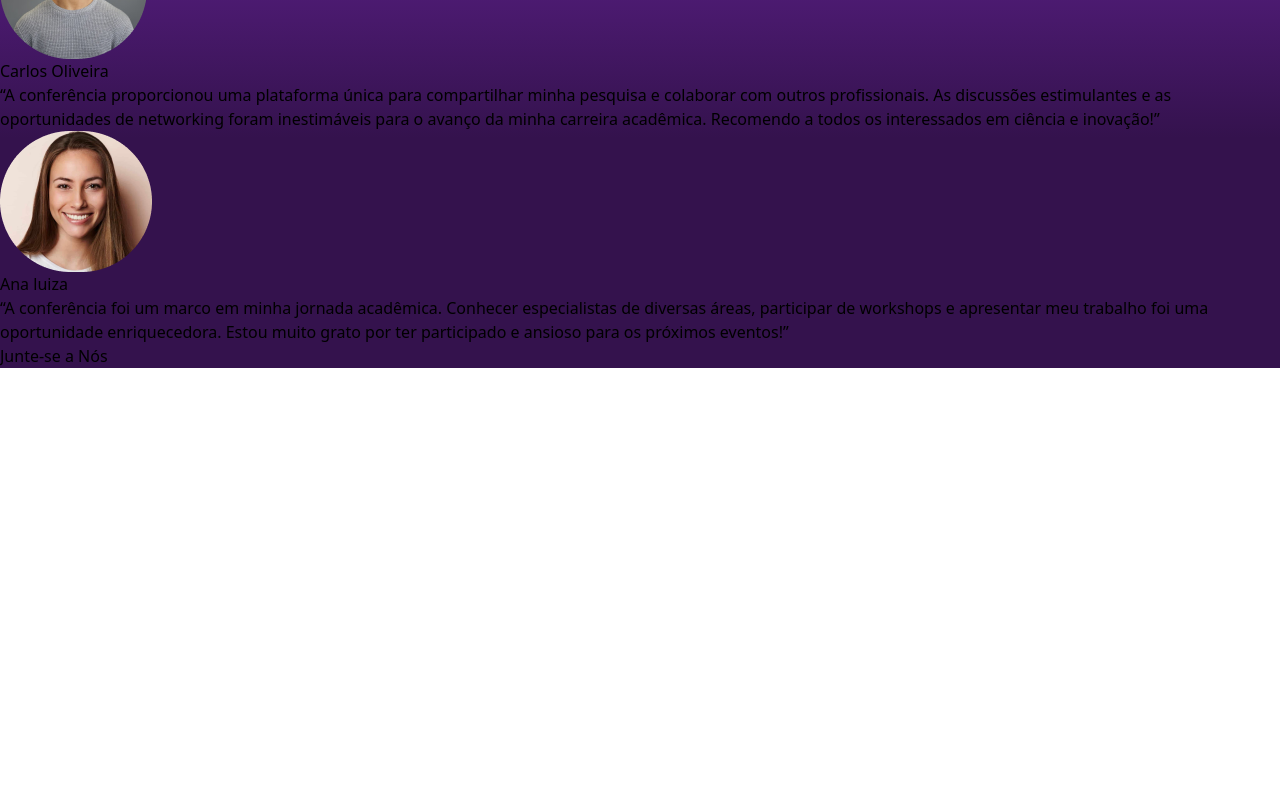
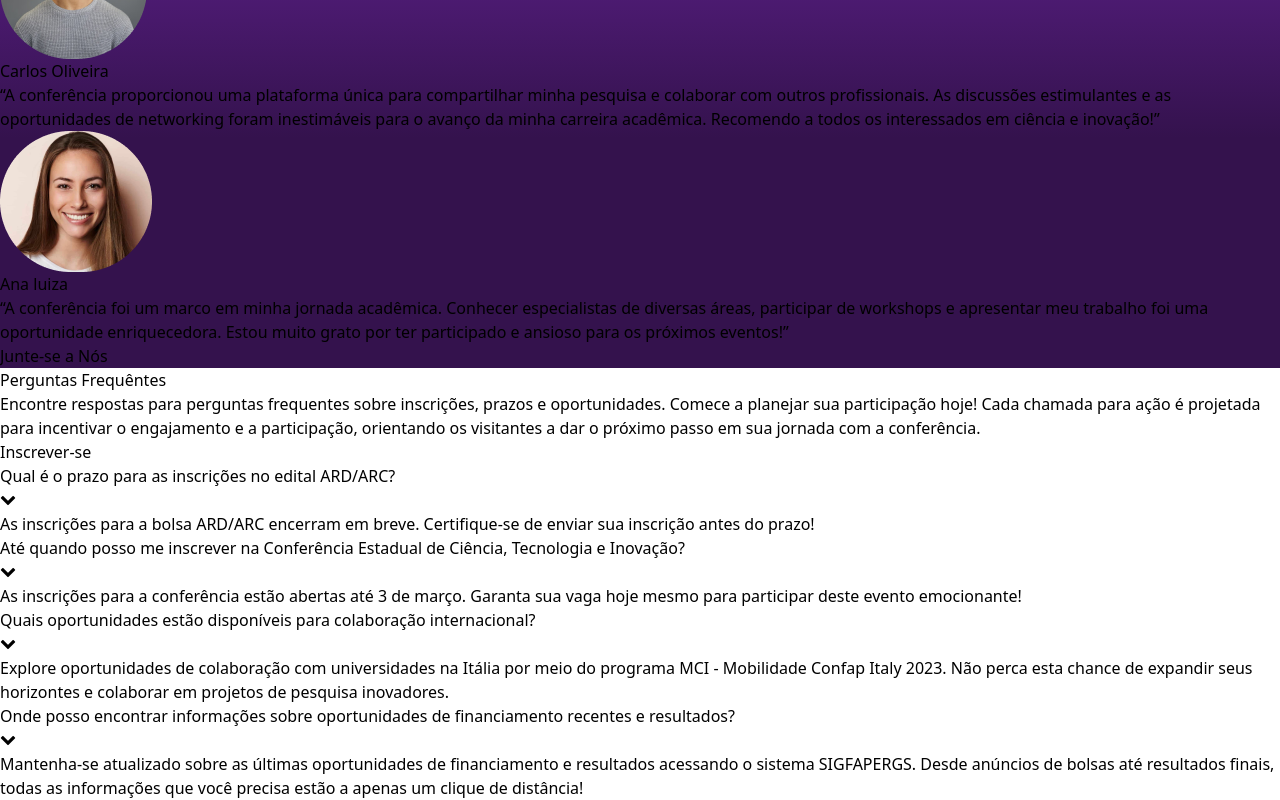
Before and after one commit to Cris-Smykel/fapergs, a React (Create React App) app: page / in a window 1280 px wide. Shown: the part 1936-2736 px from the top of the page. Before the commit the page ends 2304 px from the top, so only its background shows below. Built offline with nearby package versions, Linux system fonts and the light colour scheme.

Commit message:
Faqs complete

```diff
--- /dev/null
+++ b/src/components/home/Faqs.jsx
@@ -0,0 +1,123 @@
+import { Link } from "react-router-dom";
+import { useState } from "react";
+
+export default function Faqs() {
+  const [faqsData, setFaqsData] = useState(() => getFaqsData());
+
+  const faqs = faqsData.map((faqData) => {
+    return (
+      <Faq
+        key={faqData.id}
+        id={faqData.id}
+        question={faqData.question}
+        answer={faqData.answer}
+        isActive={faqData.isActive}
+        handleActiveFaq={() => handleActiveFaq(setFaqsData, faqData.id)}
+      />
+    );
+  });
+
+  return (
+    <section>
+      <div className="p-3 py-16 sm:p-4 sm:py-20 flex flex-col gap-10 lg:gap-16 md:flex-row m-auto max-w-7xl md:justify-between">
+        <article className="flex flex-col gap-4 md:gap-6 md:py-16">
+          <h2 className="text-primary font-bold text-2xl lg:text-4xl lg:text-nowrap">
+            Perguntas Frequêntes
+          </h2>
+
+          <p className="text-base font-normal text-customBlack-3 md:max-w-[55ch]">
+            Encontre respostas para perguntas frequentes sobre inscrições,
+            prazos e oportunidades. Comece a planejar sua participação hoje!
+            Cada chamada para ação é projetada para incentivar o engajamento e a
+            participação, orientando os visitantes a dar o próximo passo em sua
+            jornada com a conferência.
+          </p>
+
+          <Link to="inscrever-se" className="button">
+            Inscrever-se
+          </Link>
+        </article>
+
+        <div className="hidden md:block w-[1px] h-[full] bg-customTransparent-1"></div>
+
+        <div className="flex flex-col gap-4 md:py-16">{faqs}</div>
+      </div>
+    </section>
+  );
+}
+
+function Faq(props) {
+  return (
+    <article
+      onClick={props.handleActiveFaq}
+      className="flex cursor-pointer flex-col gap-4 p-5 border border-customTransparent-2 rounded-2xl md:p-8"
+    >
+      <article className="text-base text-customBlack-2 flex justify-between gap-3 md:gap-6 lg:gap-20">
+        <h3 className="font-bold md:text-lg">{props.question}</h3>
+
+        <i
+          className={` ${
+            props.isActive ? "icon-chevron-up" : "icon-chevron-down"
+          } text-lg text-customBlack-2`}
+        ></i>
+      </article>
+      <p
+        className={`${
+          props.isActive ? "block" : "hidden"
+        } text-base font-normal text-customBlack-3 md:max-w-[70ch]`}
+      >
+        {props.answer}
+      </p>
+    </article>
+  );
+}
+
+function handleActiveFaq(setFaqsData, faqId) {
+  setFaqsData((prevFaqsData) => {
+    const newFaqsData = prevFaqsData.map((faqData) => {
+      if (faqData.id === faqId) {
+        faqData.isActive = !faqData.isActive;
+      }
+
+      return faqData;
+    });
+
+    return newFaqsData;
+  });
+}
+
+function getFaqsData() {
+  return [
+    {
+      id: 1,
+      question: "Qual é o prazo para as inscrições no edital ARD/ARC?",
+      answer:
+        "As inscrições para a bolsa ARD/ARC encerram em breve. Certifique-se de enviar sua inscrição antes do prazo!",
+      isActive: false,
+    },
+    {
+      id: 2,
+      question:
+        "Até quando posso me inscrever na Conferência Estadual de Ciência, Tecnologia e Inovação?",
+      answer:
+        "As inscrições para a conferência estão abertas até 3 de março. Garanta sua vaga hoje mesmo para participar deste evento emocionante!",
+      isActive: false,
+    },
+    {
+      id: 3,
+      question:
+        "Quais oportunidades estão disponíveis para colaboração internacional?",
+      answer:
+        "Explore oportunidades de colaboração com universidades na Itália por meio do programa MCI - Mobilidade Confap Italy 2023. Não perca esta chance de expandir seus horizontes e colaborar em projetos de pesquisa inovadores.",
+      isActive: false,
+    },
+    {
+      id: 4,
+      question:
+        "Onde posso encontrar informações sobre oportunidades de financiamento recentes e resultados?",
+      answer:
+        "Mantenha-se atualizado sobre as últimas oportunidades de financiamento e resultados acessando o sistema SIGFAPERGS. Desde anúncios de bolsas até resultados finais, todas as informações que você precisa estão a apenas um clique de distância!",
+      isActive: false,
+    },
+  ];
+}
--- a/src/pages/home/Home.jsx
+++ b/src/pages/home/Home.jsx
@@ -1,6 +1,7 @@
 import Hero from "../../components/home/Hero";
 import About from "../../components/home/About";
 import Testimonial from "../../components/home/Testimonial";
+import Faqs from "../../components/home/Faqs";
 
 export default function Home() {
   return (
@@ -10,6 +11,8 @@ export default function Home() {
       <About />
 
       <Testimonial />
+
+      <Faqs />
     </main>
   );
 }
--- a/tailwind.config.js
+++ b/tailwind.config.js
@@ -13,6 +13,7 @@ module.exports = {
           1: "#111111",
         },
         customTransparent: {
+          1: "rgba(0,0,0,.1)",
           2: "rgba(0,0,0,.2)",
           5: "rgba(0,0,0,.5)",
         },
```
